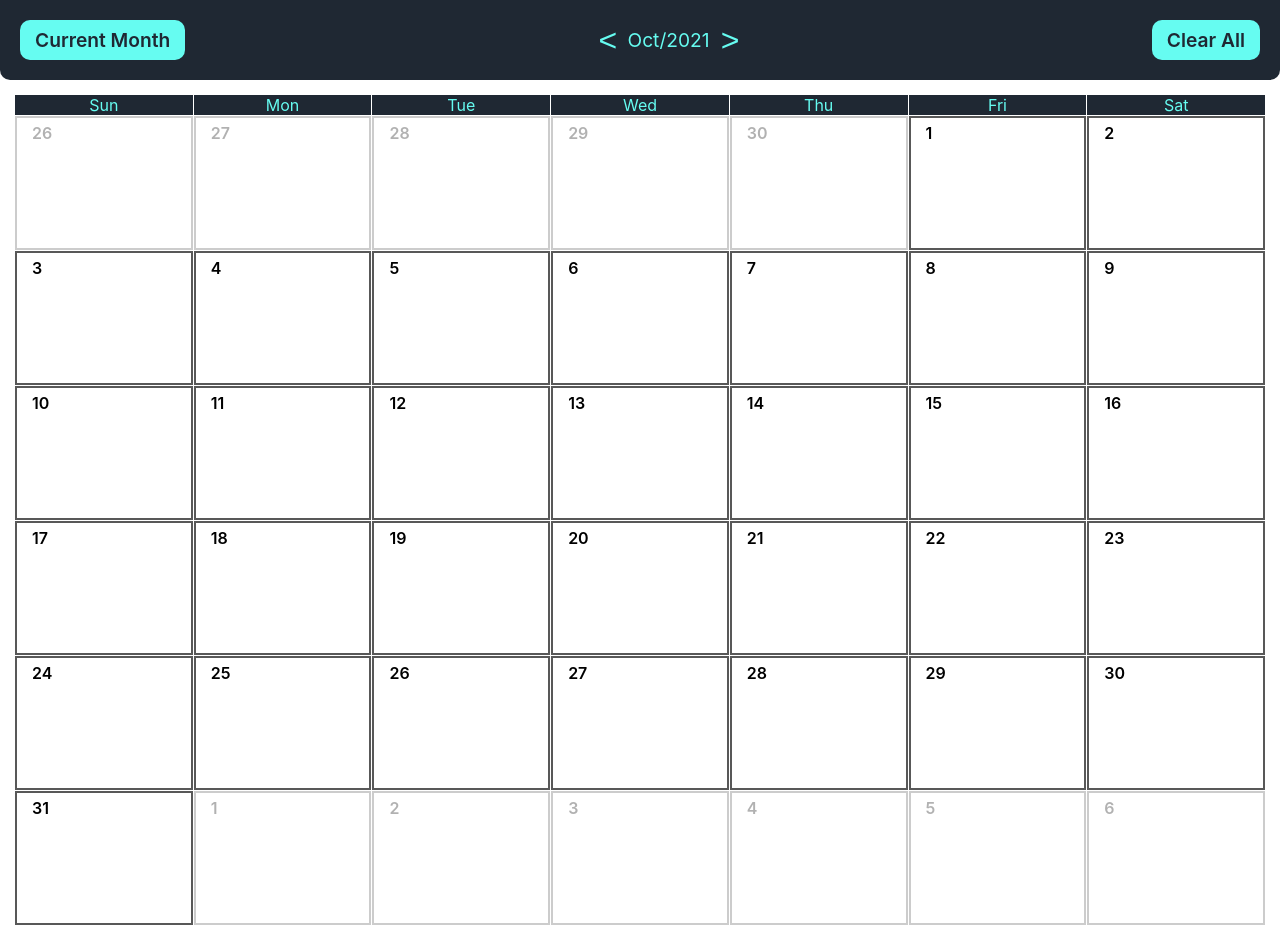
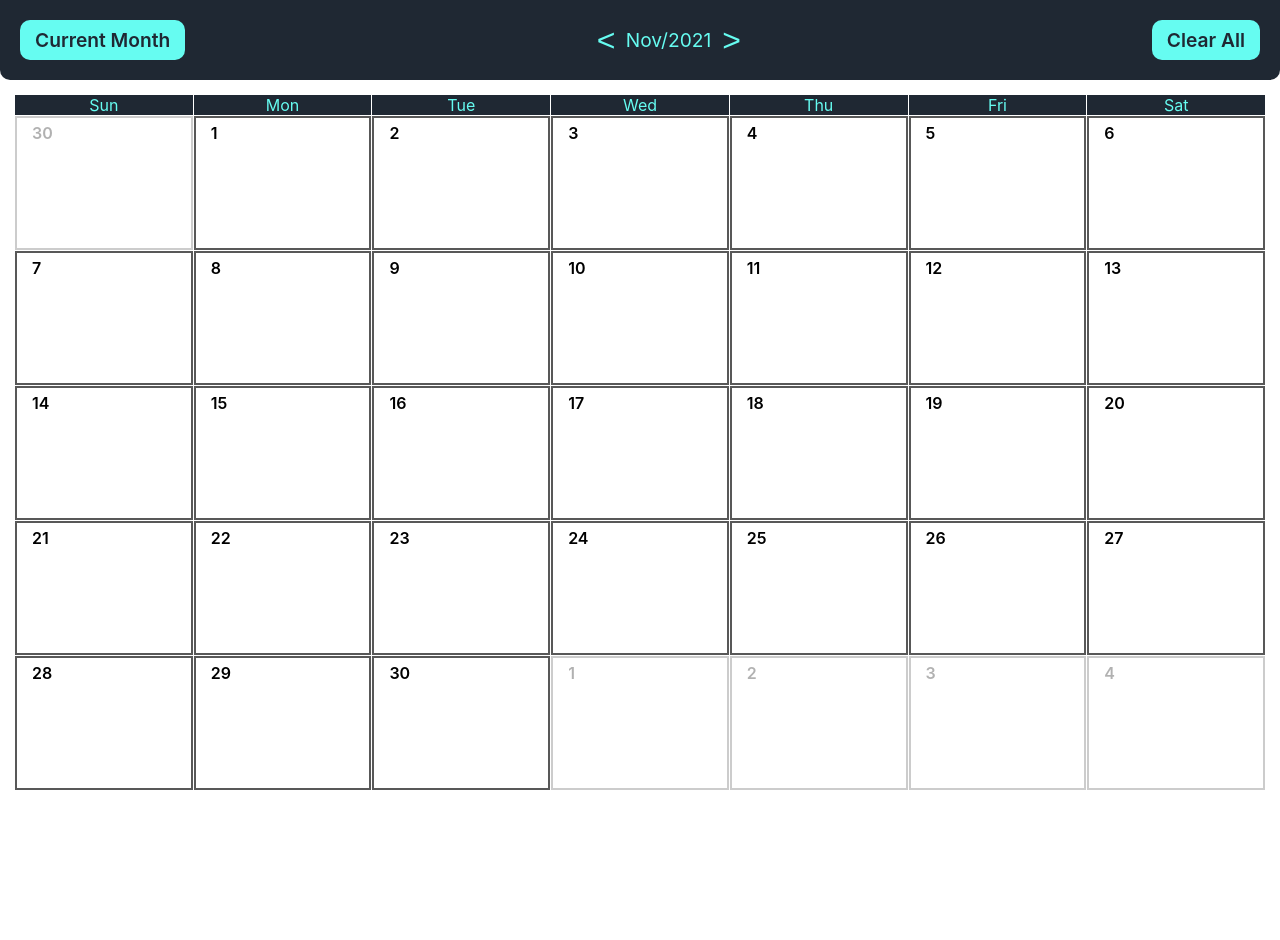
Before and after one commit to LeoRebelatto/calendarApp, a React (Create React App) app: page / in a window 1280 px wide. After the commit the page ends 805 px from the top, so only its background shows below. Built offline with nearby package versions, Linux system fonts and the light colour scheme.

Commit message:
att months render

```diff
--- a/src/App.tsx
+++ b/src/App.tsx
@@ -34,29 +34,29 @@ function App() {
   }
 
   function getMonth(){
-    if(currentDate.month===1){
+    if(currentDate.month===0){
       return 'Jan';
+    }else if(currentDate.month===1){
+      return 'Feb';
     }else if(currentDate.month===2){
-      return 'Feb';
+      return 'Mar';
     }else if(currentDate.month===3){
-      return 'Mar';
+      return 'Apr';
     }else if(currentDate.month===4){
-      return 'Apr';
+      return 'May';
     }else if(currentDate.month===5){
-      return 'May';
+      return 'Jun';
     }else if(currentDate.month===6){
-      return 'Jun';
+      return 'Jul';
     }else if(currentDate.month===7){
-      return 'Jul';
+      return 'Aug';
     }else if(currentDate.month===8){
-      return 'Aug';
+      return 'Sep';
     }else if(currentDate.month===9){
-      return 'Sep';
+      return 'Oct';
     }else if(currentDate.month===10){
-      return 'Oct';
+      return 'Nov';
     }else if(currentDate.month===11){
-      return 'Nov';
-    }else if(currentDate.month===12){
       return 'Dec';
     }
   }
--- a/src/components/add-reminder-component/add-reminder-component.tsx
+++ b/src/components/add-reminder-component/add-reminder-component.tsx
@@ -1,4 +1,4 @@
-import { LocalizationProvider, TimePicker } from "@mui/lab";
+import { DatePicker, LocalizationProvider, TimePicker } from "@mui/lab";
 import AdapterDateFns from "@mui/lab/AdapterDateFns";
 import TextField from "@mui/material/TextField";
 import React from "react";
@@ -35,6 +35,8 @@ export default function AddReminder(props: ComponentProps) {
       ? props.reminderToEdit?.time
       : new Date("2021-01-01T00:00:00")
   );
+  const [date, setDate] = React.useState<Date | null>(new Date(currentDate.year, currentDate.month, props.day));
+  console.log(date)
 
   //att state if form change
   function timeChange(newValue: Date) {
@@ -52,7 +54,7 @@ export default function AddReminder(props: ComponentProps) {
         name: name,
         time: time,
         color: color,
-        colorFont: colorFont
+        colorFont: colorFont,
       };
       props.setShowDialog((prev: boolean) => !prev);
       localStorage.setItem(id, JSON.stringify(reminder));
@@ -72,9 +74,9 @@ export default function AddReminder(props: ComponentProps) {
     var luma = 0.2126 * r + 0.7152 * g + 0.0722 * b; // per ITU-R BT.709
 
     if (luma < 50) {
-      setColorFont('#FFFFFF');
-    }else{
-      setColorFont('#000000');
+      setColorFont("#FFFFFF");
+    } else {
+      setColorFont("#000000");
     }
   }
 
@@ -143,6 +145,14 @@ export default function AddReminder(props: ComponentProps) {
                   }
                   renderInput={(params) => <TextField {...params} />}
                 />
+                <DatePicker
+                  label="Basic example"
+                  value={date}
+                  onChange={(newDate) => {
+                    setDate(newDate);
+                  }}
+                  renderInput={(params) => <TextField {...params} />}
+                />
               </LocalizationProvider>
             </div>
             <div className="color">
--- a/src/components/month-component/month-component.tsx
+++ b/src/components/month-component/month-component.tsx
@@ -30,7 +30,7 @@ export function Month() {
   var totalDays: Day[] = [];
   var prevDays: Day[] = [];
   var nextDays: Day[] = [];
-  const date = new Date(currentDate.year, currentDate.month, 0);
+  const date = new Date(currentDate.year, currentDate.month +1, 0);
 
   getDays();
   getPrevMonthDays();
@@ -83,7 +83,7 @@ export function Month() {
 
   //Array for prev Month days in the calendar
   function getPrevMonthDays() {
-    let dateStart = new Date(currentDate.year, currentDate.month - 1, 0);
+    let dateStart = new Date(currentDate.year, currentDate.month, 0);
     let prevMonthLastDay = new Date(
       currentDate.year,
       currentDate.month + 1,
@@ -100,7 +100,7 @@ export function Month() {
 
   //Array for next Month days in the calendar
   function getNextMonthDays() {
-    let dateStart = new Date(currentDate.year, currentDate.month - 1, 0);
+    let dateStart = new Date(currentDate.year, currentDate.month, 0);
     let nextMonth = totalDays.length + dateStart.getDay() + 1;
     nextMonth = 7 - (nextMonth % 7);
     if (nextMonth < 7) {
--- a/src/redux/date-slice.ts
+++ b/src/redux/date-slice.ts
@@ -18,12 +18,12 @@ export const dateSlice = createSlice({
   initialState,
   reducers: {
     increment: (state) => {
-      state.year = state.month === 12 ? state.year + 1 : state.year;
-      state.month = state.month === 12 ? 1 : state.month + 1;
+      state.year = state.month === 11 ? state.year + 1 : state.year;
+      state.month = state.month === 11 ? 0 : state.month + 1;
     },
     decrement: (state) => {
-      state.year = state.month === 1 ? state.year - 1 : state.year;
-      state.month = state.month === 1 ? 12 : state.month - 1;
+      state.year = state.month === 0 ? state.year - 1 : state.year;
+      state.month = state.month === 0 ? 11 : state.month - 1;
     },
     incrementYear: (state) => {
       state.year += 1;
```
